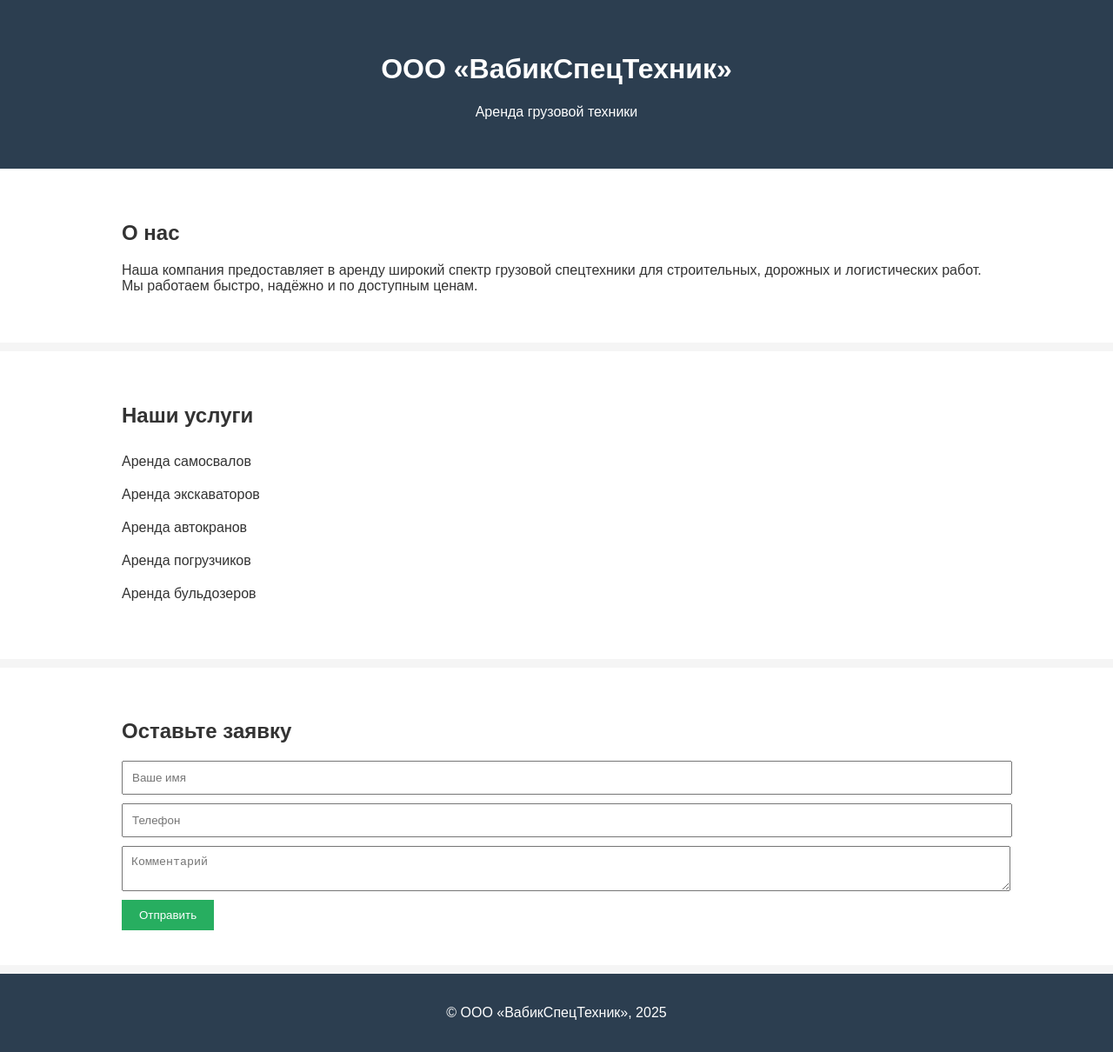
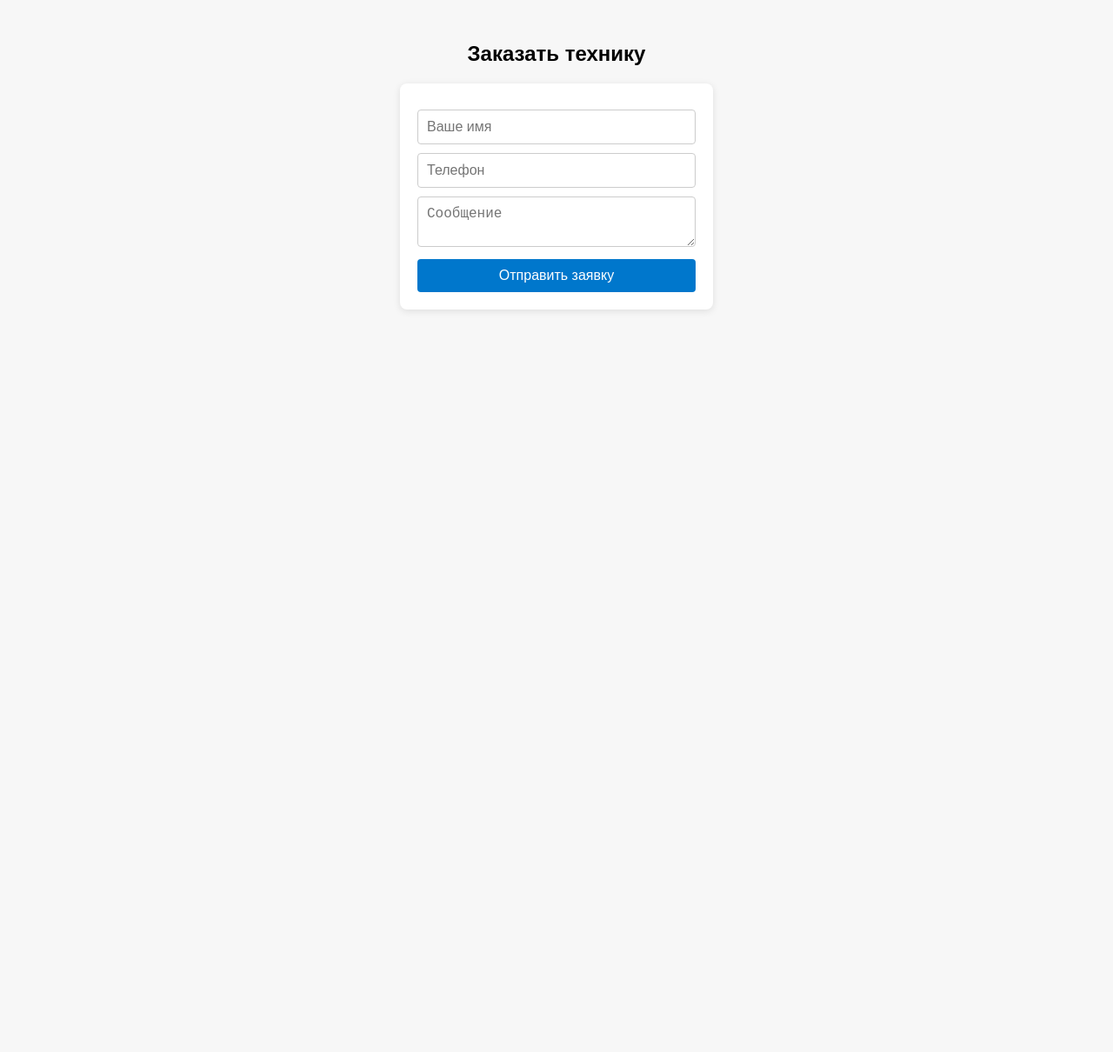
Before and after one commit to pavelwabik/vabik-site, a plain HTML site: page index.html in a window 1280 px wide. Shown: the whole page at 87% size. After the commit the page ends 800 px from the top, so only its background shows below. Drawn offline with Linux system fonts and the light colour scheme; files that its build step writes are made by us from their sources.

Commit message:
Update index.html

```diff
--- a/index.html
+++ b/index.html
@@ -1,58 +1,86 @@
 <!DOCTYPE html>
 <html lang="ru">
 <head>
-  <meta charset="UTF-8" />
-  <meta name="viewport" content="width=device-width, initial-scale=1.0"/>
-  <title>ООО «ВабикСпецТехник»</title>
-  <link rel="stylesheet" href="css/style.css" />
+<meta charset="UTF-8" />
+<meta name="viewport" content="width=device-width, initial-scale=1" />
+<title>ВабикСпецТехник - заявка</title>
+<style>
+  body {
+    font-family: Arial, sans-serif;
+    background: #f7f7f7;
+    padding: 20px;
+  }
+  form {
+    background: white;
+    padding: 20px;
+    max-width: 320px;
+    margin: auto;
+    border-radius: 8px;
+    box-shadow: 0 2px 8px rgba(0,0,0,0.1);
+  }
+  input, textarea, button {
+    width: 100%;
+    margin-top: 10px;
+    padding: 10px;
+    font-size: 16px;
+    border: 1px solid #ccc;
+    border-radius: 4px;
+    box-sizing: border-box;
+  }
+  button {
+    background-color: #0077cc;
+    color: white;
+    border: none;
+    cursor: pointer;
+  }
+  button:hover {
+    background-color: #005fa3;
+  }
+</style>
 </head>
 <body>
-  <header class="header">
-    <div class="container">
-      <h1>ООО «ВабикСпецТехник»</h1>
-      <p>Аренда грузовой техники</p>
-    </div>
-  </header>
 
-  <section class="about">
-    <div class="container">
-      <h2>О нас</h2>
-      <p>Наша компания предоставляет в аренду широкий спектр грузовой спецтехники для строительных, дорожных и логистических работ. Мы работаем быстро, надёжно и по доступным ценам.</p>
-    </div>
-  </section>
+<h2 style="text-align:center;">Заказать технику</h2>
 
-  <section class="services">
-    <div class="container">
-      <h2>Наши услуги</h2>
-      <ul>
-        <li>Аренда самосвалов</li>
-        <li>Аренда экскаваторов</li>
-        <li>Аренда автокранов</li>
-        <li>Аренда погрузчиков</li>
-        <li>Аренда бульдозеров</li>
-      </ul>
-    </div>
-  </section>
+<form id="telegramForm">
+  <input type="text" name="name" placeholder="Ваше имя" required />
+  <input type="tel" name="phone" placeholder="Телефон" required />
+  <textarea name="message" placeholder="Сообщение"></textarea>
+  <button type="submit">Отправить заявку</button>
+</form>
 
-  <section class="contact-form">
-    <div class="container">
-      <h2>Оставьте заявку</h2>
-      <form id="contactForm">
-        <input type="text" name="name" placeholder="Ваше имя" required />
-        <input type="tel" name="phone" placeholder="Телефон" required />
-        <textarea name="message" placeholder="Комментарий"></textarea>
-        <button type="submit">Отправить</button>
-      </form>
-      <div id="formStatus"></div>
-    </div>
-  </section>
+<script>
+document.getElementById("telegramForm").addEventListener("submit", function(e) {
+  e.preventDefault();
+  const token = "7603004047:AAE7MUUcCGgXSOR5Fyp68wYB6CRKTf1XtYk";
+  const chat_id = "1292794888";
+  const name = this.name.value.trim();
+  const phone = this.phone.value.trim();
+  const message = this.message.value.trim();
+  if (!name || !phone) {
+    alert("Пожалуйста, заполните имя и телефон");
+    return;
+  }
+  const text = Заявка с сайта:%0AИмя: ${name}%0AТелефон: ${phone}%0AСообщение: ${message};
 
-  <footer class="footer">
-    <div class="container">
-      <p>© ООО «ВабикСпецТехник», 2025</p>
-    </div>
-  </footer>
+  fetch(`https://api.telegram.org/bot${token}/sendMessage`, {
+    method: "POST",
+    headers: {"Content-Type": "application/json"},
+    body: JSON.stringify({chat_id: chat_id, text: text})
+  })
+  .then(response => {
+    if (response.ok) {
+      alert("Заявка отправлена!");
+      this.reset();
+    } else {
+      alert("Ошибка при отправке заявки");
+    }
+  })
+  .catch(() => {
+    alert("Ошибка сети. Попробуйте позже.");
+  });
+});
+</script>
 
-  <script src="js/script.js"></script>
 </body>
 </html>
```
